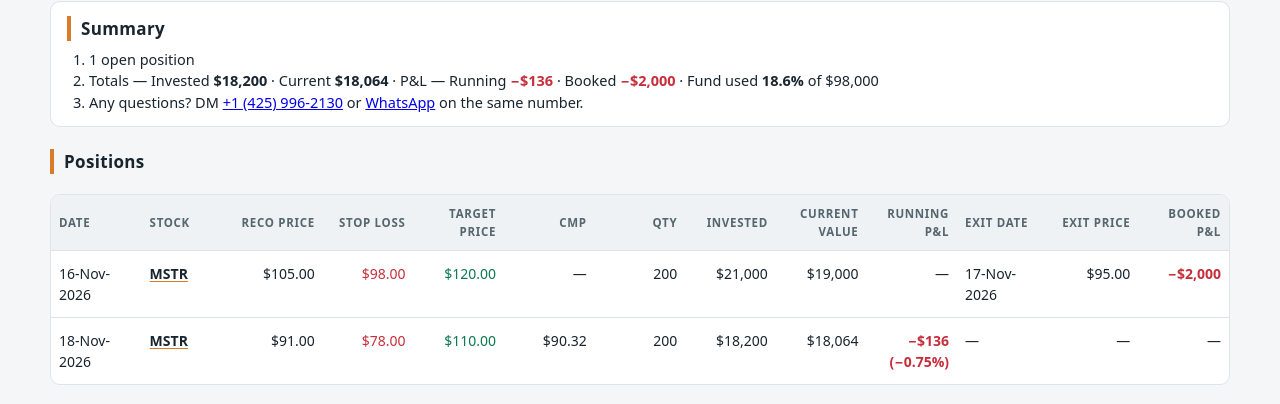
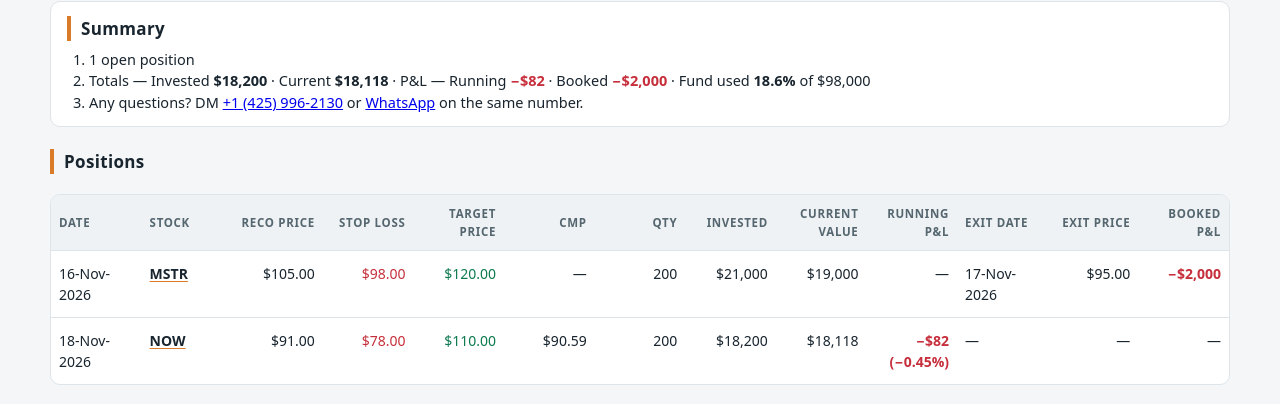
Before and after one commit to phoenixstonecapital/psc, a plain HTML site: page index.html in a window 1280 px wide. Shown: the part 210-614 px from the top of the page. Drawn offline with Linux system fonts and the light colour scheme.

Commit message:
Refresh dashboard 2026-11-18 23:47 PT

```diff
--- a/index.html
+++ b/index.html
@@ -110,7 +110,7 @@
     <h2 id="summary-heading">Summary</h2>
     <ol>
       <li>1 open position</li>
-      <li>Totals — Invested <b>$18,200</b> · Current <b>$18,064</b> · P&amp;L — Running <b class="neg">−$136</b> · Booked <b class="neg">−$2,000</b> · Fund used <b>18.6%</b> of $98,000</li>
+      <li>Totals — Invested <b>$18,200</b> · Current <b>$18,118</b> · P&amp;L — Running <b class="neg">−$82</b> · Booked <b class="neg">−$2,000</b> · Fund used <b>18.6%</b> of $98,000</li>
       <li>Any questions? DM <a href="tel:+14259962130">+1 (425) 996-2130</a> or <a href="https://wa.me/14259962130">WhatsApp</a> on the same number.</li>
     </ol>
   </section>
@@ -153,15 +153,15 @@
         </tr>
         <tr>
           <td data-label="Date">18-Nov-2026</td>
-          <td data-label="Stock" class="stock"><a href="https://www.tradingview.com/chart/?symbol=MSTR" target="_blank" rel="noopener">MSTR</a></td>
+          <td data-label="Stock" class="stock"><a href="https://www.tradingview.com/chart/?symbol=NOW" target="_blank" rel="noopener">NOW</a></td>
           <td data-label="Reco Price" class="num">$91.00</td>
           <td data-label="Stop Loss" class="num sl">$78.00</td>
           <td data-label="Target Price" class="num tgt">$110.00</td>
-          <td data-label="CMP" class="num">$90.32</td>
+          <td data-label="CMP" class="num">$90.59</td>
           <td data-label="Qty" class="num">200</td>
           <td data-label="Invested" class="num">$18,200</td>
-          <td data-label="Current Value" class="num">$18,064</td>
-          <td data-label="Running P&amp;L" class="num neg">−$136 (−0.75%)</td>
+          <td data-label="Current Value" class="num">$18,118</td>
+          <td data-label="Running P&amp;L" class="num neg">−$82 (−0.45%)</td>
           <td data-label="Exit Date">—</td>
           <td data-label="Exit Price" class="num">—</td>
           <td data-label="Booked P&amp;L" class="num">—</td>
```
